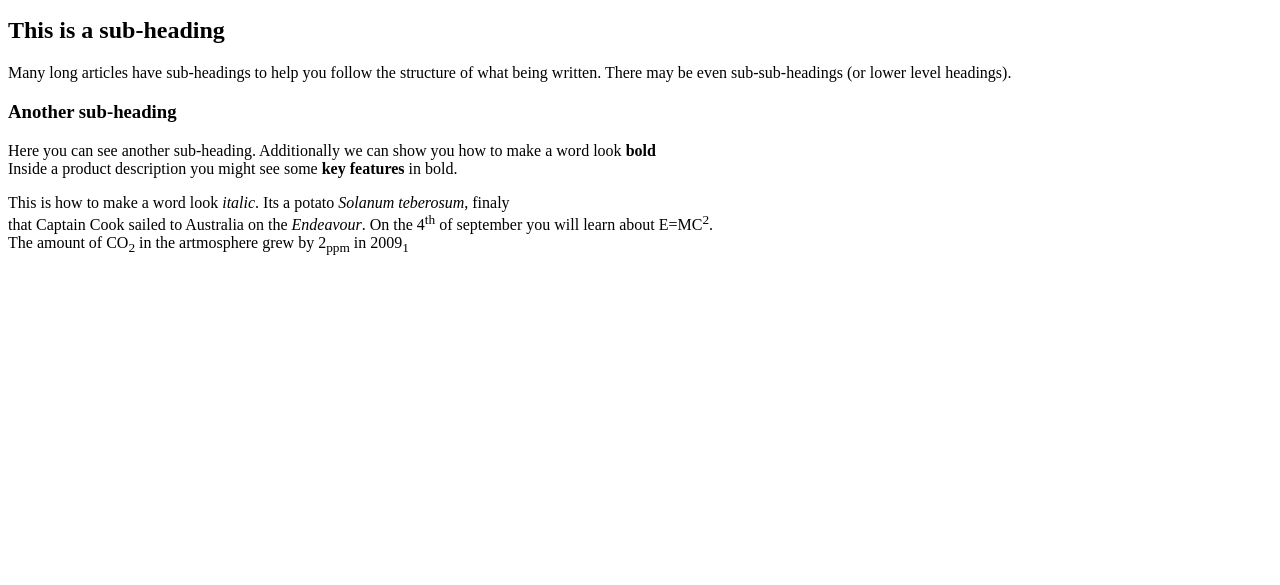
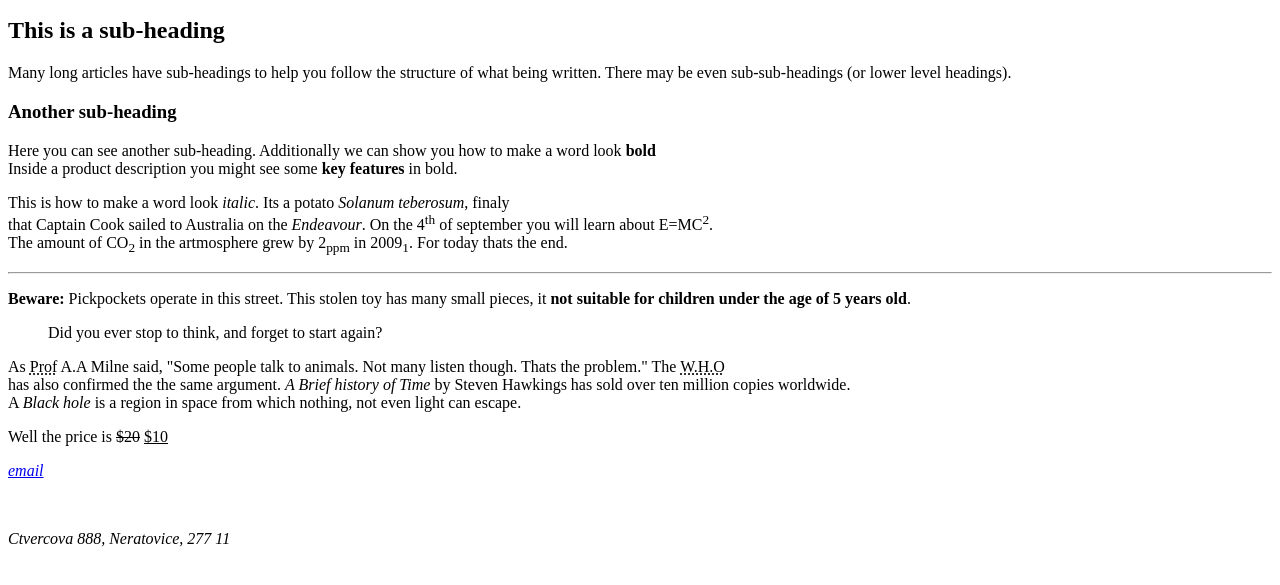
Before and after one commit to nautjay/Git_test, a plain HTML site: page index.html in a window 1280 px wide. Shown: the part 87-672 px from the top of the page. Drawn offline with Linux system fonts and the light colour scheme.

Commit message:
edit index.html

```diff
--- a/index.html
+++ b/index.html
@@ -28,7 +28,23 @@
         <p>
             This is how to make a word look <i>italic</i>. Its a potato <i>Solanum teberosum</i>, finaly <br> that Captain Cook sailed to Australia on the <i>Endeavour</i>.
             On the 4<sup>th</sup> of september you will learn about E=MC<sup>2</sup>.<br>
-            The amount of CO<sub>2</sub> in the artmosphere grew by 2<sub>ppm</sub> in 2009<sub>1</sub>
+            The amount of CO<sub>2</sub> in the artmosphere grew by 2<sub>ppm</sub> in 2009<sub>1</sub>. For today thats the end.
+
+            <hr>
         </p>
+        <p>
+            <strong>Beware:</strong> Pickpockets operate in this street. This stolen toy has many small pieces, it <strong>not suitable for children under the age of 5 years old</strong>.
+        </p>
+        <blockquote cite="http://www.indaba24.com"><p>Did you ever stop to think, and forget to start again?</p></blockquote>
+        <p>
+            As <abbr title="Professor">Prof</abbr> A.A Milne said, "Some people talk to animals. Not many listen though. Thats the problem." The <abbr title="World Health ORganisation">W.H.O</abbr><br>
+            has also confirmed the the same argument. <cite>A Brief history of Time</cite> by Steven Hawkings has sold over ten million copies worldwide. <br>
+             A <dfn>Black hole</dfn> is a region in space from which nothing, not even light can escape.
+        </p>
+        <p>Well the price is <del>$20</del> <ins>$10</ins></p>
+        <address>
+            <p ><a href="mailto:nautjay@gmail.com">email</a></p><br>
+            <p>Ctvercova 888, Neratovice, 277 11</p>
+        </address>
     </body>
 </html>
```
